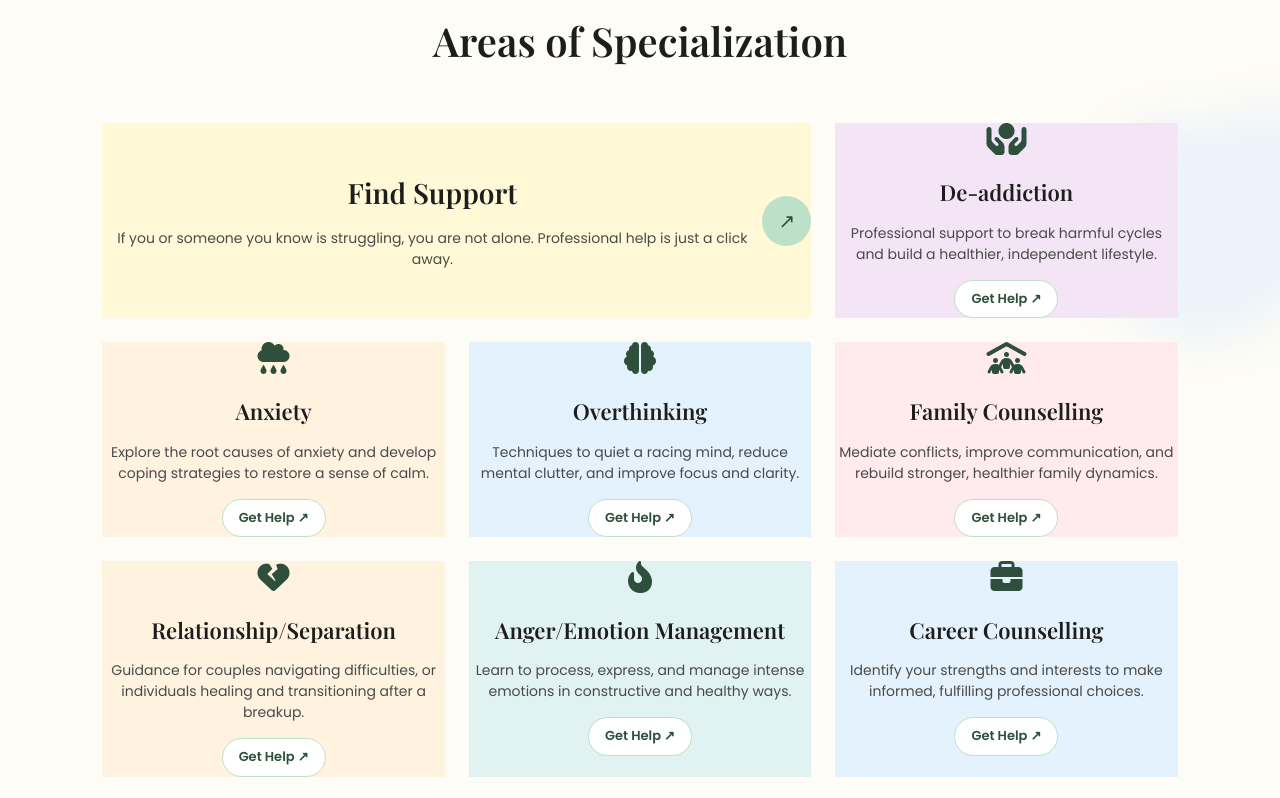
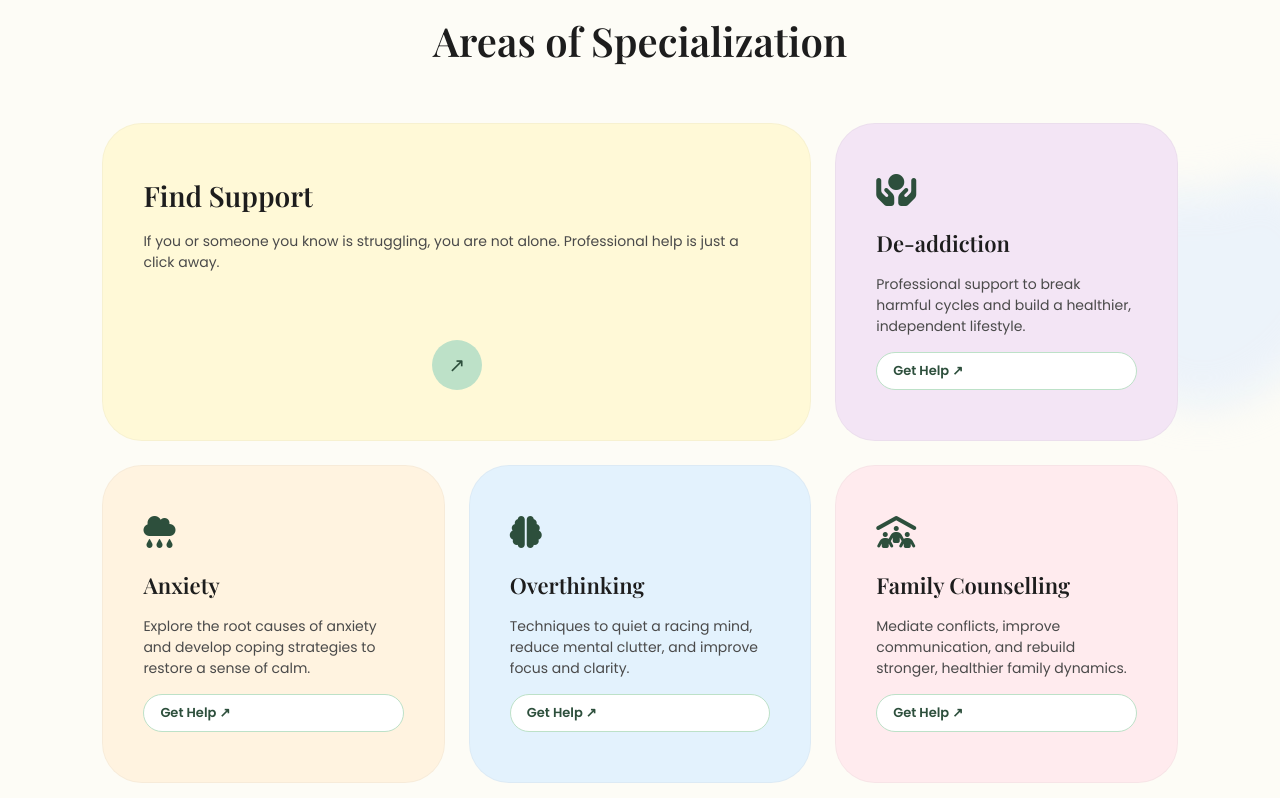
Before and after one commit to vishalkumarx/Divya, a plain HTML site: page index.html in a window 1280 px wide. Shown: the part 1880-2678 px from the top of the page. Drawn offline with nearby package versions, Linux system fonts and the light colour scheme.

Commit message:
Enhanced specialization card padding and rounded corners

```diff
--- a/index.html
+++ b/index.html
@@ -359,6 +359,17 @@
             display: grid;
             grid-template-columns: repeat(auto-fit, minmax(280px, 1fr));
             gap: 24px;
+        }
+
+        .service {
+            padding: 50px 40px;
+            border-radius: 40px;
+            text-align: left;
+            transition: var(--transition);
+            border: 1px solid rgba(0,0,0,0.03);
+            display: flex;
+            flex-direction: column;
+            justify-content: space-between;
         }
 
         .service:nth-child(odd) { background: #E0F2F1; } /* Mint */
@@ -804,7 +815,7 @@
             .service-box {
                 grid-template-columns: 1fr;
             }
-            .service { padding: 30px 20px; }
+            .service { padding: 40px 25px; border-radius: 30px; }
 
             .contact-info { grid-template-columns: 1fr; }
             .booking-grid { grid-template-columns: 1fr; gap: 15px; }
```
